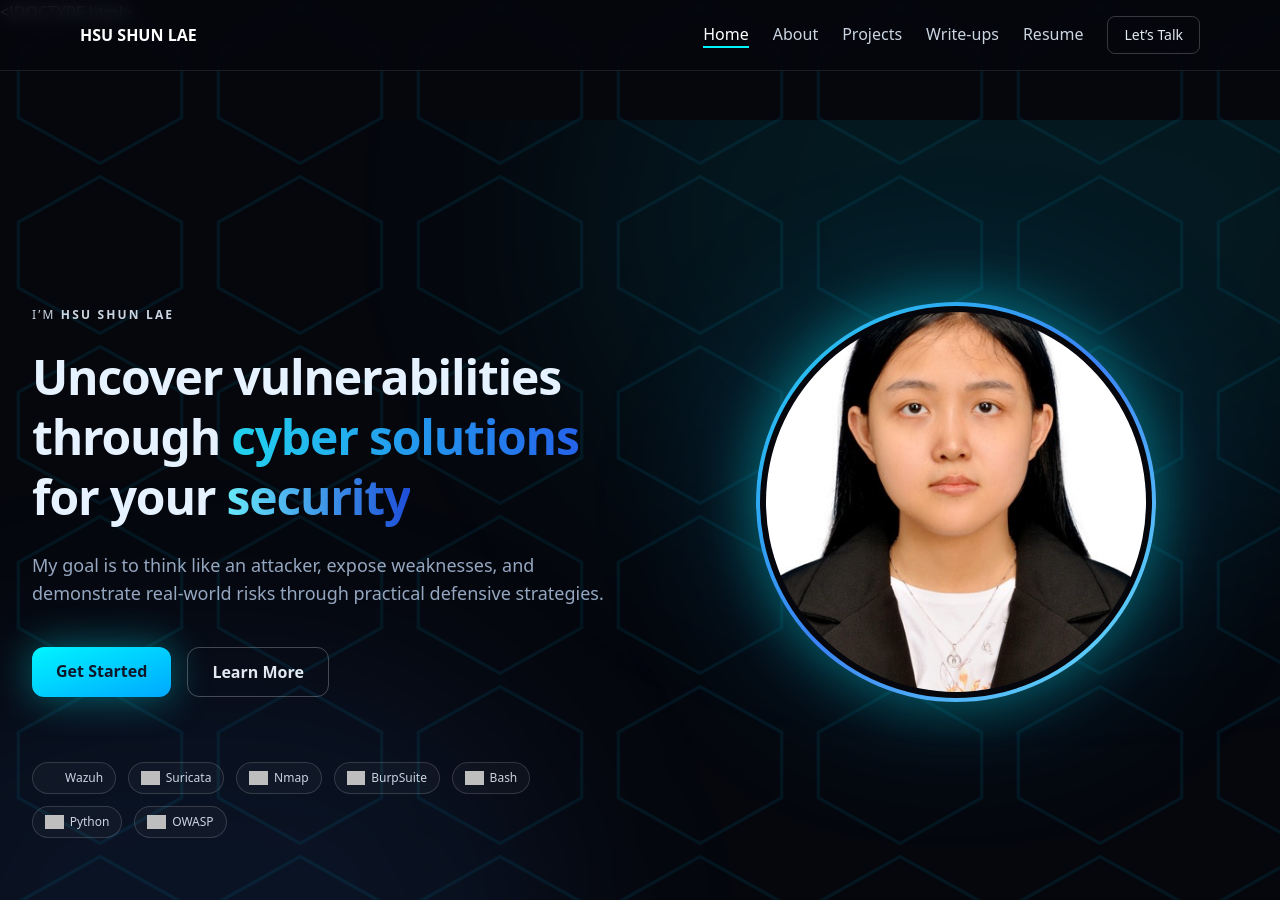
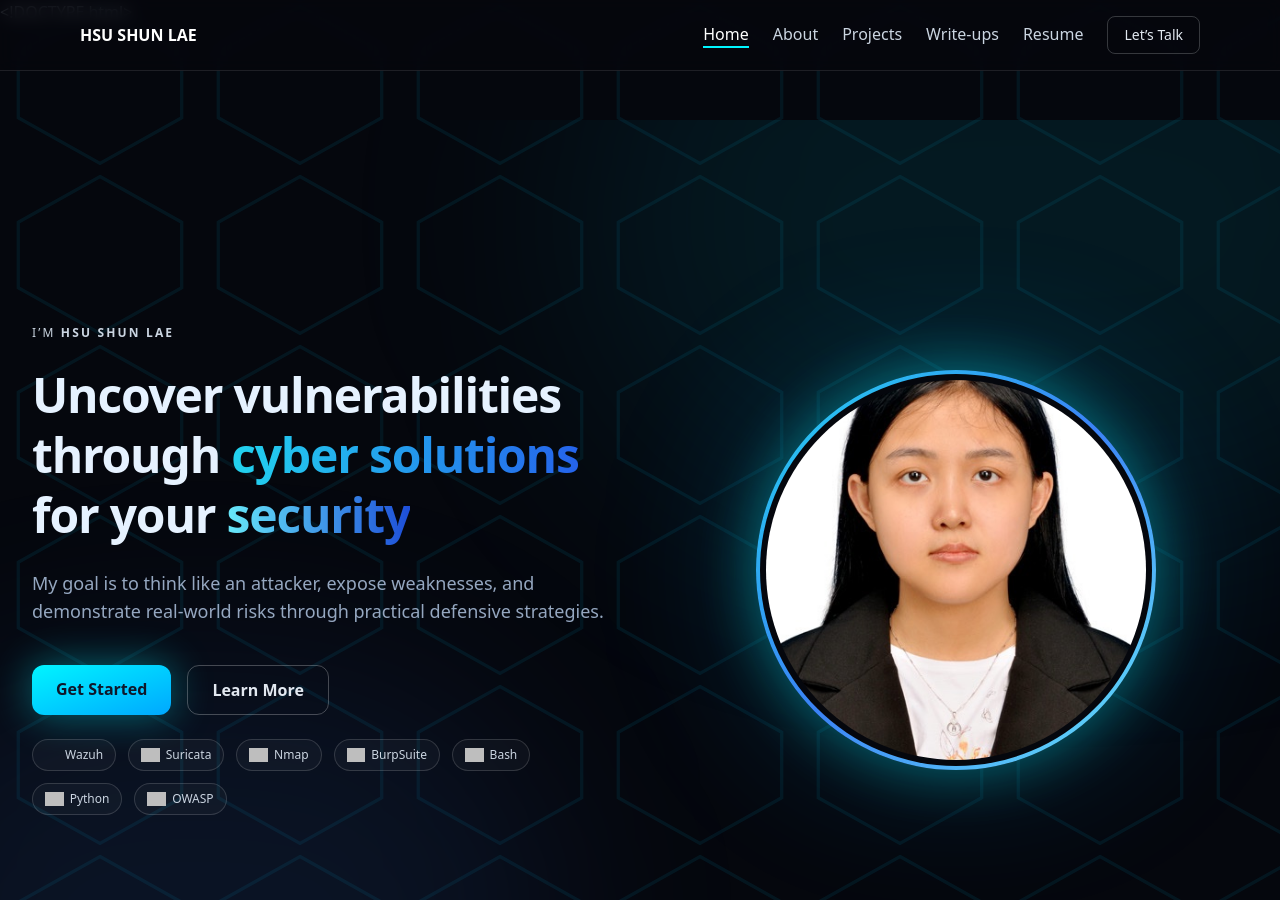
Before and after one commit to HsuShunLae/HsuShunLae.github.io, a Jekyll site: the page built from index.md, in a window 1280 px wide and 900 px high. Built offline with Jekyll 4.4.1, drawn with Linux system fonts in a browser that asks for light colours; nearby versions of some CDN libraries; grey boxes are pictures that could not be loaded.

Commit message:
Update index.md

```diff
--- a/index.md
+++ b/index.md
@@ -152,6 +152,44 @@ title: Home
           Learn More
         </a>
       </div>
+      <div class="mt-3 flex flex-wrap gap-3">
+
+        <div class="skill-pill">
+          <img src="https://wazuh.com/wp-content/themes/wazuh-v3/assets/images/favicon.ico?v=1767701209057" alt="">
+          <span>Wazuh</span>
+        </div>
+
+        <div class="skill-pill">
+          <img src="https://suricata.io/wp-content/uploads/2023/09/Logo-Suricata-vert-whitetype-R.png" alt="">
+          <span>Suricata</span>
+        </div>
+
+        <div class="skill-pill">
+          <img src="https://nmap.org/images/sitelogo.png" alt="">
+          <span>Nmap</span>
+        </div>
+
+        <div class="skill-pill">
+          <img src="https://upload.wikimedia.org/wikipedia/commons/thumb/e/e7/BurpSuite_Comunity_Edition.svg/330px-BurpSuite_Comunity_Edition.svg.png" alt="">
+          <span>BurpSuite</span>
+        </div>
+
+        <div class="skill-pill">
+          <img src="https://cdn.jsdelivr.net/gh/devicons/devicon/icons/bash/bash-original.svg" alt="">
+          <span>Bash</span>
+        </div>
+
+        <div class="skill-pill">
+          <img src="https://cdn.jsdelivr.net/gh/devicons/devicon/icons/python/python-original.svg" alt="">
+          <span>Python</span>
+        </div>
+
+        <div class="skill-pill">
+          <img src="https://owasp.org/assets/images/logo.png" alt="">
+          <span>OWASP</span>
+        </div>
+
+      </div>
 
     </div>
 
@@ -170,44 +208,6 @@ title: Home
                  class="w-full h-full object-cover">
           </div>
         </div>
-      </div>
-
-    </div>
-    <div class="mt-3 flex flex-wrap gap-3">
-
-      <div class="skill-pill">
-        <img src="https://wazuh.com/wp-content/themes/wazuh-v3/assets/images/favicon.ico?v=1767701209057" alt="">
-        <span>Wazuh</span>
-      </div>
-
-      <div class="skill-pill">
-        <img src="https://suricata.io/wp-content/uploads/2023/09/Logo-Suricata-vert-whitetype-R.png" alt="">
-        <span>Suricata</span>
-      </div>
-
-      <div class="skill-pill">
-        <img src="https://nmap.org/images/sitelogo.png" alt="">
-        <span>Nmap</span>
-      </div>
-
-      <div class="skill-pill">
-        <img src="https://upload.wikimedia.org/wikipedia/commons/thumb/e/e7/BurpSuite_Comunity_Edition.svg/330px-BurpSuite_Comunity_Edition.svg.png" alt="">
-        <span>BurpSuite</span>
-      </div>
-
-      <div class="skill-pill">
-        <img src="https://cdn.jsdelivr.net/gh/devicons/devicon/icons/bash/bash-original.svg" alt="">
-        <span>Bash</span>
-      </div>
-
-      <div class="skill-pill">
-        <img src="https://cdn.jsdelivr.net/gh/devicons/devicon/icons/python/python-original.svg" alt="">
-        <span>Python</span>
-      </div>
-
-      <div class="skill-pill">
-        <img src="https://owasp.org/assets/images/logo.png" alt="">
-        <span>OWASP</span>
       </div>
 
     </div>
```
Also changed, not shown: other parts of index.md (+13 -4 lines).
